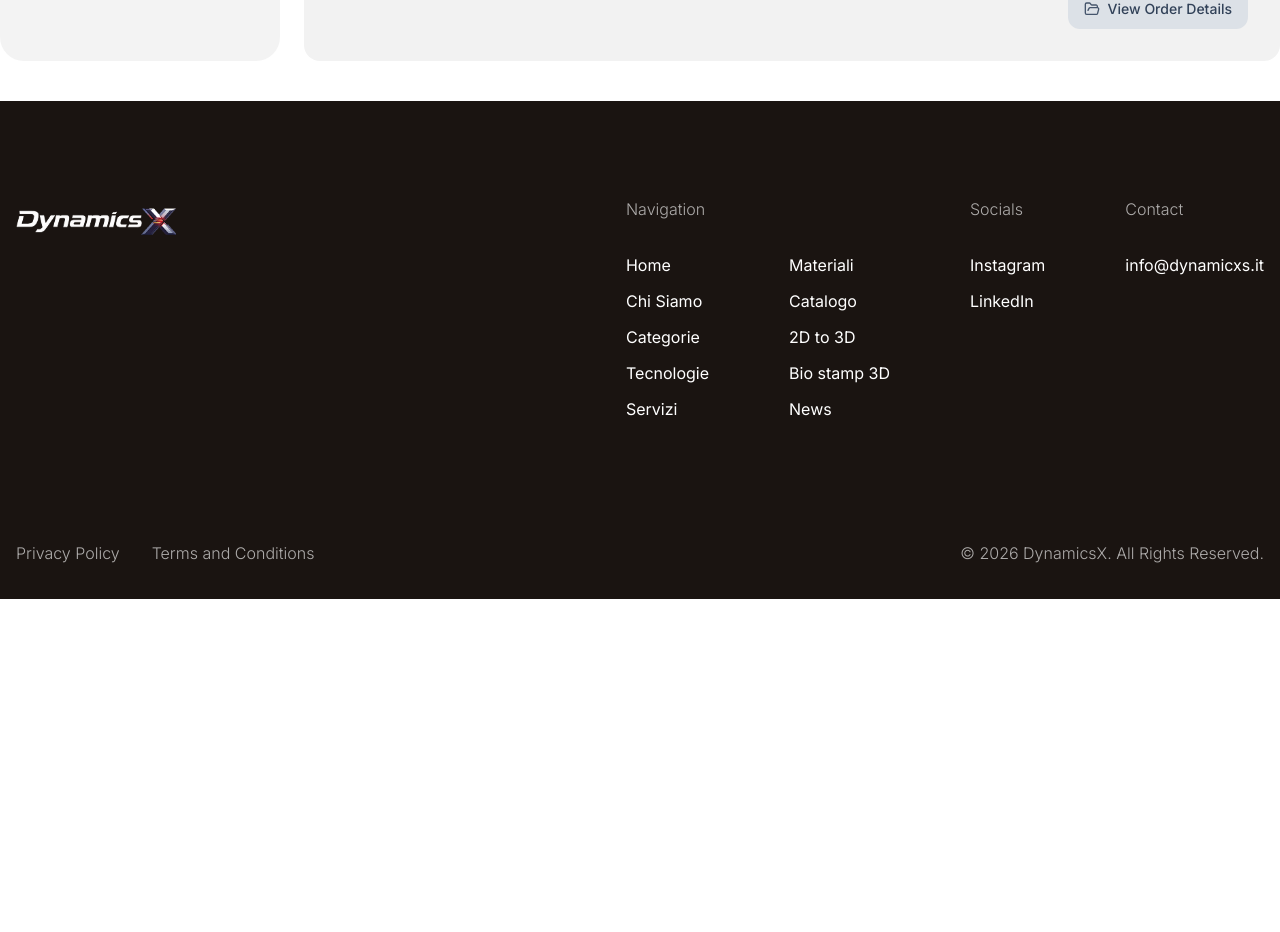
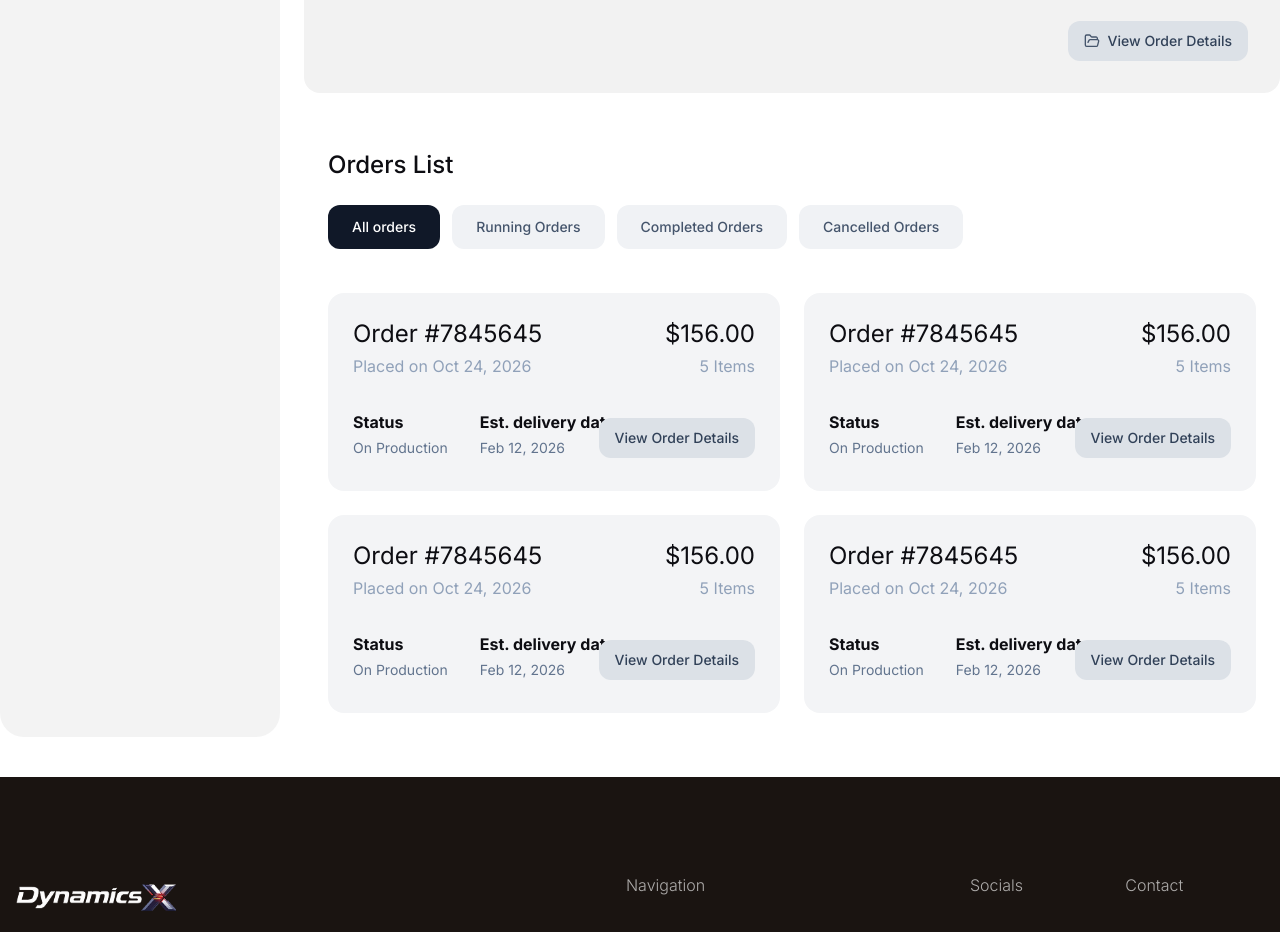
Before and after one commit to alimuzzaman-zamaddar/dynamic-x-project, a React (Vite) app: page /dashboard in a window 1280 px wide. Shown: the part 883-1815 px from the top of the page. Before the commit the page ends 1482 px from the top, so only its background shows below. Built offline with nearby package versions, Linux system fonts and the light colour scheme; no server answers.

Commit message:
feat: complete the myorders page

```diff
--- /dev/null
+++ b/src/components/PagesComponent/My-orders/OrderList.jsx
@@ -0,0 +1,90 @@
+import React, { useState } from 'react'
+
+export default function OrderList() {
+  const [activeTab, setActiveTab] = useState('All orders')
+
+  const tabs = ['All orders', 'Running Orders', 'Completed Orders', 'Cancelled Orders']
+
+  const orders = [
+    { id: '7845645', date: 'Oct 24, 2026', price: '156.00', items: 5, status: 'On Production', estDelivery: 'Feb 12, 2026' },
+    { id: '7845645', date: 'Oct 24, 2026', price: '156.00', items: 5, status: 'On Production', estDelivery: 'Feb 12, 2026' },
+    { id: '7845645', date: 'Oct 24, 2026', price: '156.00', items: 5, status: 'On Production', estDelivery: 'Feb 12, 2026' },
+    { id: '7845645', date: 'Oct 24, 2026', price: '156.00', items: 5, status: 'On Production', estDelivery: 'Feb 12, 2026' },
+  ]
+
+  return (
+    <div className="w-full max-w-7xl mx-auto p-4 sm:p-6 bg-white">
+      <h2 className="text-2xl font-medium text-[#0D0D12] mb-6">Orders List</h2>
+      <div className="flex gap-3 overflow-x-auto pb-3 mb-8 scrollbar-none snap-x">
+        {tabs.map((tab) => (
+          <button
+            key={tab}
+            onClick={() => setActiveTab(tab)}
+            className={`px-6 py-3 rounded-xl text-xs sm:text-sm font-medium transition-colors whitespace-nowrap snap-center cursor-pointer ${activeTab === tab
+              ? 'bg-[#101828] text-white'
+              : 'bg-[#F0F2F5] text-slate-600 hover:bg-slate-200'
+              }`}
+          >
+            {tab}
+          </button>
+        ))}
+      </div>
+
+      {/* Main Responsive Grid Container */}
+      <div className="grid grid-cols-1 lg:grid-cols-2 gap-6">
+        {orders.map((order, index) => (
+          <div
+            key={index}
+            className="bg-[#F3F4F6] rounded-2xl p-5 sm:p-6 flex flex-col gap-6 justify-between border border-transparent hover:border-slate-200 transition-all"
+          >
+            {/* Top Row: Order Details and Pricing Header */}
+            <div className="flex justify-between items-start gap-4">
+              <div>
+                <h3 className="text-2xl font-normal text-[#0D0D12]">
+                  Order #{order.id}
+                </h3>
+                <p className="text-xs sm:text-base text-slate-400 mt-1">
+                  Placed on {order.date}
+                </p>
+              </div>
+              <div className="text-right shrink-0">
+                <span className="text-2xl font-normal text-[#0D0D12]">
+                  ${order.price}
+                </span>
+                <p className="text-base text-slate-400 mt-1">
+                  {order.items} Items
+                </p>
+              </div>
+            </div>
+
+            <div className="flex flex-col sm:flex-row sm:items-end justify-between gap-4 py-2">
+              <div className="grid grid-cols-2 gap-x-6 gap-y-1">
+                <div>
+                  <span className="text-base font-bold text-[#0D0D12] block">
+                    Status
+                  </span>
+                  <span className="text-sm text-slate-500 block mt-1">
+                    {order.status}
+                  </span>
+                </div>
+                <div>
+                  <span className="text-base font-bold text-[#0D0D12] block whitespace-nowrap">
+                    Est. delivery date
+                  </span>
+                  <span className="text-sm text-slate-500 block mt-1 whitespace-nowrap">
+                    {order.estDelivery}
+                  </span>
+                </div>
+              </div>
+
+              {/* Action Button */}
+              <button className="bg-[#DCE1E7] hover:bg-slate-300 transition-colors text-slate-700 text-sm font-medium px-4 py-2.5 rounded-xl self-end sm:self-auto cursor-pointer whitespace-nowrap">
+                View Order Details
+              </button>
+            </div>
+          </div>
+        ))}
+      </div>
+    </div>
+  )
+}
--- a/src/components/PagesComponent/My-orders/RecentOrders.jsx
+++ b/src/components/PagesComponent/My-orders/RecentOrders.jsx
@@ -18,7 +18,7 @@ export default function RecentOrders() {
   ]
 
   return (
-    <div>
+    <div className='xl:py-8 py-4'>
       <h2 className="text-xl font-medium text-[#0D0D12] mb-4">Recent Orders</h2>
 
       <div className="bg-[#F2F2F2] rounded-2xl p-6 sm:p-8 flex flex-col gap-8">
--- a/src/pages/Myorders.jsx
+++ b/src/pages/Myorders.jsx
@@ -1,6 +1,7 @@
 import React from 'react'
 import UploadNewFile from '../components/PagesComponent/new-upload-design/UploadNewFile'
 import RecentOrders from '../components/PagesComponent/My-orders/RecentOrders'
+import OrderList from '../components/PagesComponent/My-orders/OrderList'
 
 export default function Myorders() {
   return (
@@ -8,6 +9,7 @@ export default function Myorders() {
       <h3 className='text-3xl text-[#0D0D12] font-medium'>My Orders</h3>
       <UploadNewFile />
       <RecentOrders />
+      <OrderList />
     </section>
   )
 }
```
